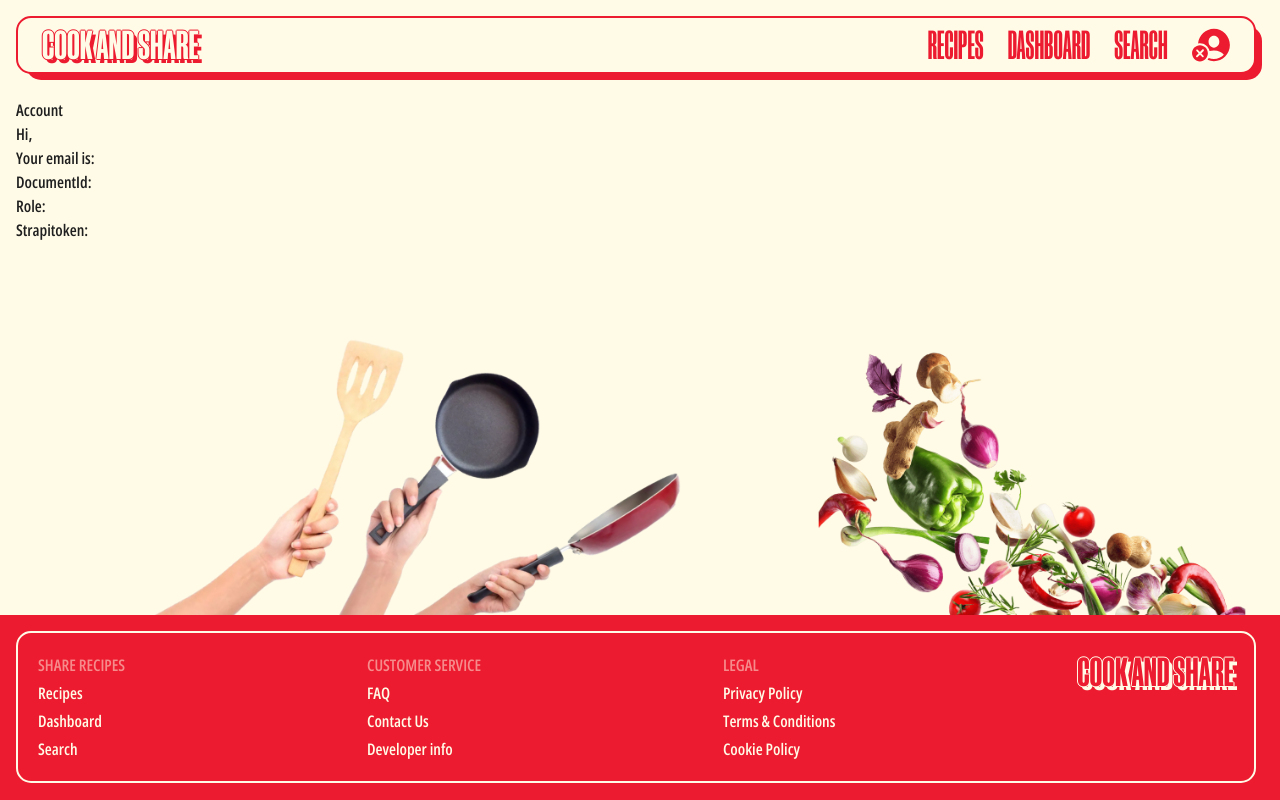
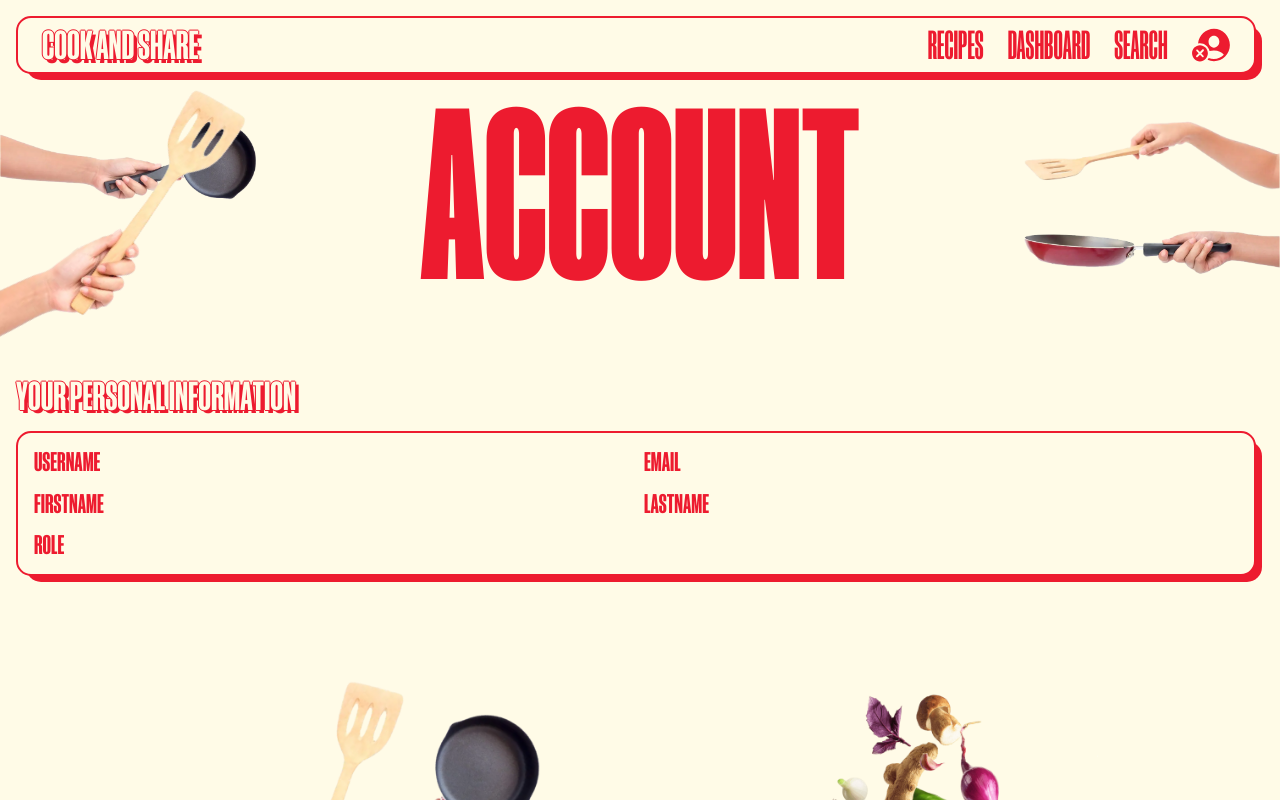
Before and after one commit to meesakveld/cook-and-share, a Next.js app in the folder front-end/: page /account in a window 1280 px wide. Shown: the top 800 px of the page. Built offline with nearby package versions, Linux system fonts and the light colour scheme; no server answers.

Commit message:
Enhanced account page to display additional user information and improve layout; update auth options to include firstname and lastname in session

```diff
--- a/front-end/src/app/(pages)/account/page.tsx
+++ b/front-end/src/app/(pages)/account/page.tsx
@@ -1,20 +1,61 @@
+'use server';
+
+import Title from "@/components/common/Title";
 // ——— Next.js ———
+import Hero from "@/components/layout/Hero";
+import Card from "@/components/ui/Card";
+
+// ——— Auth ———
 import { authOptions } from "@/lib/authOptions";
-import { getServerSession, type User } from "next-auth";
+import { getServerSession } from "next-auth";
 
-export default async function Account () {
+export default async function Account() {
 
     const session = await getServerSession(authOptions);
     const user = session?.user;
 
     return (
-        <div className="mw p-4">
-            <h1>Account</h1>
-            <p>Hi, {user?.name}</p>
-            <p>Your email is: {user?.email}</p>
-            <p>DocumentId: {user?.strapiUserId}</p>
-            <p>Role: {user?.role}</p>
-            <p>Strapitoken: {session?.strapiToken}</p>
+        <div className="flex flex-col gap-12">
+
+            <Hero title="Account" />
+
+            <div className="mw p-4 w-full flex flex-col gap-4">
+                <Title>Your personal information</Title>
+
+                <Card className="p-4">
+
+                    <div className="grid grid-cols-1 md:grid-cols-2 gap-4">
+
+                        <div className="flex gap-2 items-end">
+                            <h3 className="uppercase font-manuka text-2vw text-red w-1/5">Username</h3>
+                            <p>{user?.name}</p>
+                        </div>
+
+                        <div className="flex gap-2 items-end">
+                            <h3 className="uppercase font-manuka text-2vw text-red w-1/5">Email</h3>
+                            <p>{user?.email}</p>
+                        </div>
+
+                        <div className="flex gap-2 items-end">
+                            <h3 className="uppercase font-manuka text-2vw text-red w-1/5">Firstname</h3>
+                            <p>{user?.firstname}</p>
+                        </div>
+
+                        <div className="flex gap-2 items-end">
+                            <h3 className="uppercase font-manuka text-2vw text-red w-1/5">Lastname</h3>
+                            <p>{user?.lastname}</p>
+                        </div>
+
+                        <div className="flex gap-2 items-end">
+                            <h3 className="uppercase font-manuka text-2vw text-red w-1/5">Role</h3>
+                            <p>{user?.role}</p>
+                        </div>
+
+                    </div>
+
+                </Card>
+
+            </div>
         </div>
     )
 }
--- a/front-end/src/lib/authOptions.ts
+++ b/front-end/src/lib/authOptions.ts
@@ -51,8 +51,8 @@ export const authOptions: NextAuthOptions = {
                     if (strapiResponse.ok) {
                         return {
                             name: data.user.username,
-                            firstname: data.user.firstname,
-                            lastname: data.user.lastname,
+                            firstname: dataMe[0].firstname,
+                            lastname: dataMe[0].lastname,
                             email: data.user.email,
                             documentId: data.user.documentId,
                             strapiUserId: data.user.documentId,
@@ -86,6 +86,8 @@ export const authOptions: NextAuthOptions = {
                     token.blocked = user.blocked;
                     token.documentId = user.documentId;
                     token.role = user.role;
+                    token.firstname = user.firstname;
+                    token.lastname = user.lastname;
                 }
             }
             return token;
@@ -96,6 +98,8 @@ export const authOptions: NextAuthOptions = {
             session.user.strapiUserId = token.strapiUserId;
             session.user.blocked = token.blocked;
             session.user.role = token.role; // Maak de rol van de gebruiker beschikbaar in de sessio
+            session.user.firstname = token.firstname;
+            session.user.lastname = token.lastname;
             return session;
         },
     },
--- a/front-end/types/nextauth/next-auth.d.ts
+++ b/front-end/types/nextauth/next-auth.d.ts
@@ -35,5 +35,7 @@ declare module 'next-auth/jwt' {
         strapiToken?: string;
         provider?: 'local' | 'google';
         role?: 'Authenticated' | 'Public' | 'Admin';
+        firstname?: string;
+        lastname?: string;
     }
 }
```
